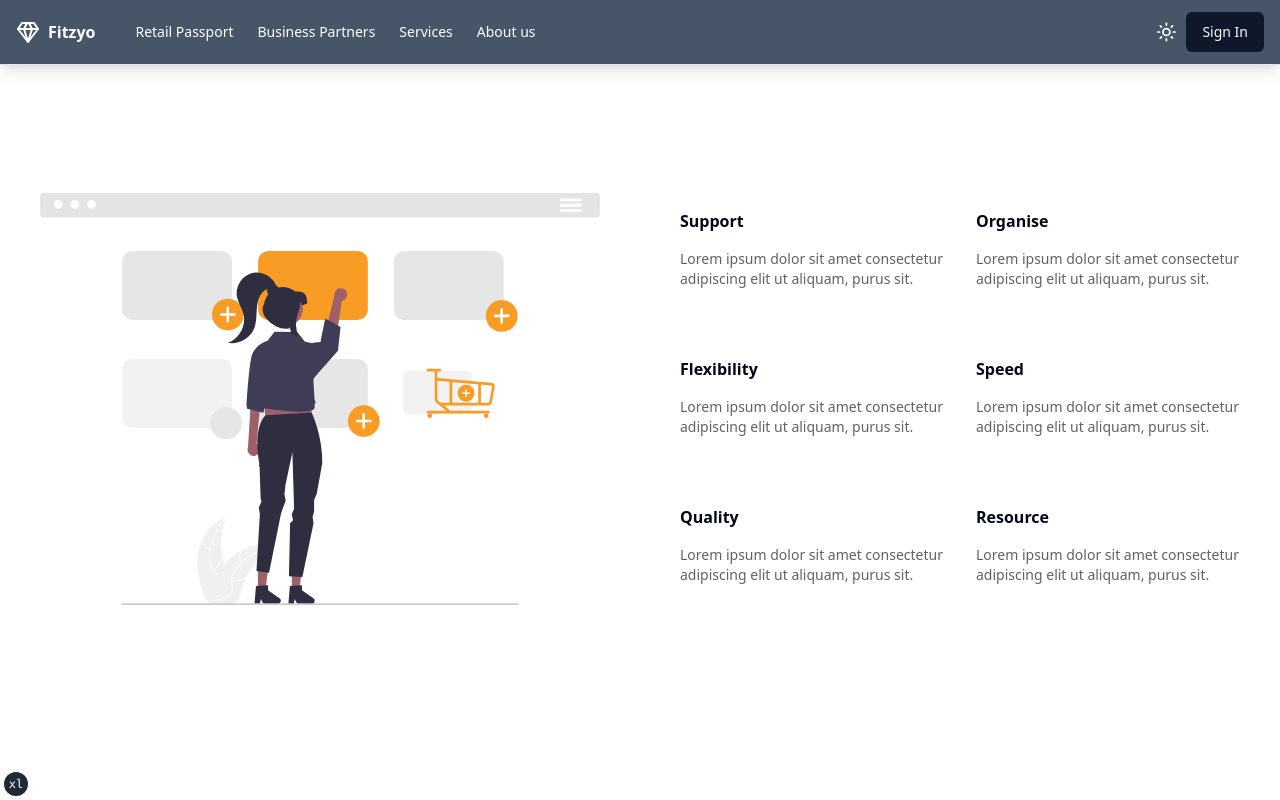
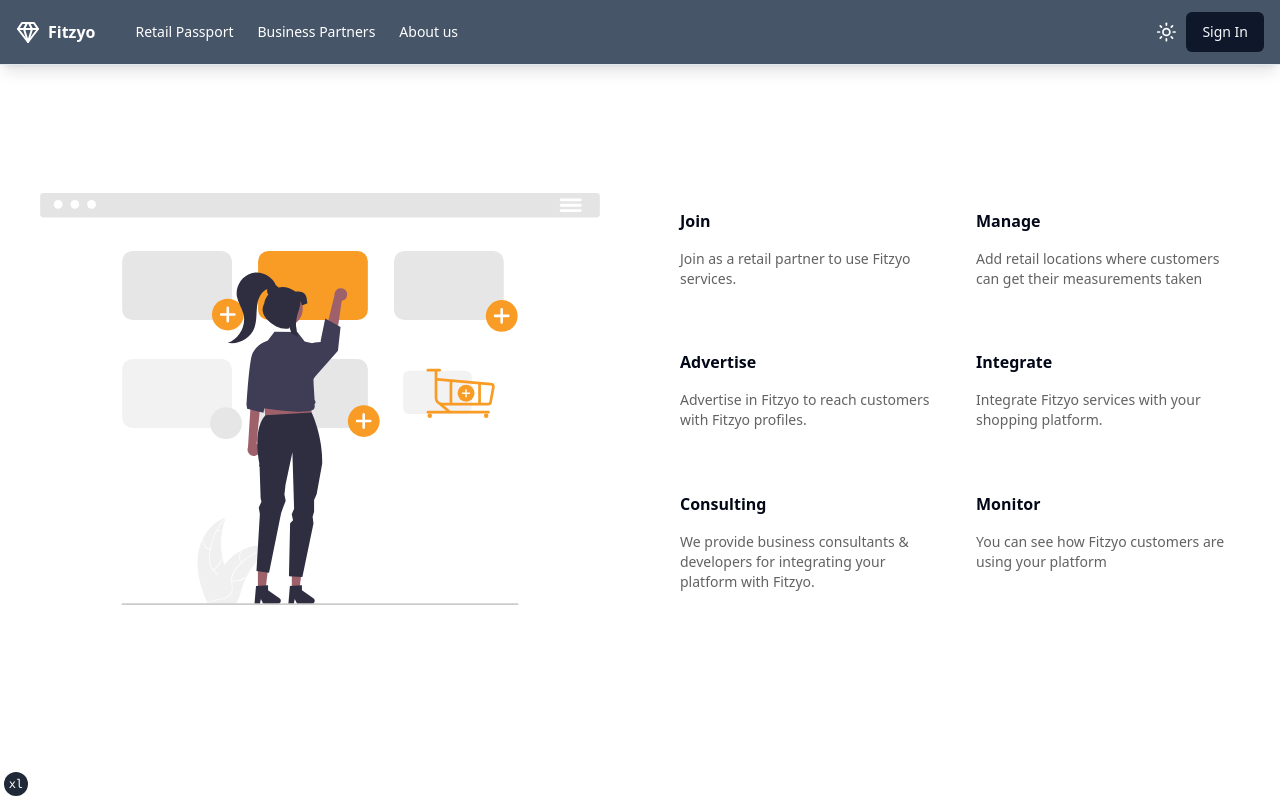
Before and after one commit to sunprema/fitzyo, a Next.js app: page /businessPartners in a window 1280 px wide. Built offline with nearby package versions, Linux system fonts and the light colour scheme; what @supabase/auth-helpers-nextjs would draw is missing.

Commit message:
minor changes

```diff
--- a/package.json
+++ b/package.json
@@ -35,6 +35,7 @@
     "clsx": "^2.0.0",
     "date-fns": "^2.30.0",
     "lucide-react": "^0.263.1",
+    "moment": "^2.29.4",
     "next": "13.4.10",
     "next-themes": "^0.2.1",
     "openai": "^3.3.0",
--- a/src/app/(partners)/businessPartners/page.tsx
+++ b/src/app/(partners)/businessPartners/page.tsx
@@ -5,6 +5,7 @@ const Page = () => {
     return (
     <>
     <section className="block">
+    <h4 className="text-2xl font-bold"></h4>
     <div className="px-10 max-[767px]:px-5">
         <div className="mx-auto w-full max-w-7xl">
             <div className="py-32 max-[991px]:py-24 max-[767px]:py-16">
@@ -17,54 +18,54 @@ const Page = () => {
 
                             <div className="p-4 px-0 pt-0 max-[991px]:px-0 max-[991px]:pt-0 max-[767px]:px-0 max-[767px]:pt-0 max-[479px]:px-0 max-[479px]:pt-0">
                             </div>
-                            <div className="font-semibold">Support</div>
+                            <div className="font-semibold">Join</div>
                             <div className="p-4 px-0 pt-0 max-[991px]:px-0 max-[991px]:pt-0 max-[767px]:px-0 max-[767px]:pt-0 max-[479px]:px-0 max-[479px]:pt-0">
                             </div>
-                            <div className="text-sm text-[#636262] max-[479px]:text-[0.8rem]">Lorem ipsum dolor sit amet consectetur adipiscing elit ut aliquam, purus sit.</div>
+                            <div className="text-sm text-[#636262] max-[479px]:text-[0.8rem]">Join as a retail partner to use Fitzyo services.</div>
                         </div>
                         <div className="flex auto-cols-[1fr] grid-cols-[1fr] grid-rows-[auto_auto_auto] flex-col bg-white p-0 max-[767px]:p-8">
 
                             <div className="p-4 px-0 pt-0 max-[991px]:px-0 max-[991px]:pt-0 max-[767px]:px-0 max-[767px]:pt-0 max-[479px]:px-0 max-[479px]:pt-0">
                             </div>
-                            <div className="font-semibold">Organise</div>
+                            <div className="font-semibold">Manage</div>
                             <div className="p-4 px-0 pt-0 max-[991px]:px-0 max-[991px]:pt-0 max-[767px]:px-0 max-[767px]:pt-0 max-[479px]:px-0 max-[479px]:pt-0">
                             </div>
-                            <div className="text-sm text-[#636262] max-[479px]:text-[0.8rem]">Lorem ipsum dolor sit amet consectetur adipiscing elit ut aliquam, purus sit.</div>
+                            <div className="text-sm text-[#636262] max-[479px]:text-[0.8rem]">Add retail locations where customers can get their measurements taken</div>
                         </div>
                         <div className="flex auto-cols-[1fr] grid-cols-[1fr] grid-rows-[auto_auto_auto] flex-col bg-white p-0 max-[767px]:p-8">
 
                             <div className="p-4 px-0 pt-0 max-[991px]:px-0 max-[991px]:pt-0 max-[767px]:px-0 max-[767px]:pt-0 max-[479px]:px-0 max-[479px]:pt-0">
                             </div>
-                            <div className="font-semibold">Flexibility</div>
+                            <div className="font-semibold">Advertise</div>
                             <div className="p-4 px-0 pt-0 max-[991px]:px-0 max-[991px]:pt-0 max-[767px]:px-0 max-[767px]:pt-0 max-[479px]:px-0 max-[479px]:pt-0">
                             </div>
-                            <div className="text-sm text-[#636262] max-[479px]:text-[0.8rem]">Lorem ipsum dolor sit amet consectetur adipiscing elit ut aliquam, purus sit.</div>
+                            <div className="text-sm text-[#636262] max-[479px]:text-[0.8rem]">Advertise in Fitzyo to reach customers with Fitzyo profiles.</div>
                         </div>
                         <div className="flex auto-cols-[1fr] grid-cols-[1fr] grid-rows-[auto_auto_auto] flex-col bg-white p-0 max-[767px]:p-8">
 
                             <div className="p-4 px-0 pt-0 max-[991px]:px-0 max-[991px]:pt-0 max-[767px]:px-0 max-[767px]:pt-0 max-[479px]:px-0 max-[479px]:pt-0">
                             </div>
-                            <div className="font-semibold">Speed</div>
+                            <div className="font-semibold">Integrate</div>
                             <div className="p-4 px-0 pt-0 max-[991px]:px-0 max-[991px]:pt-0 max-[767px]:px-0 max-[767px]:pt-0 max-[479px]:px-0 max-[479px]:pt-0">
                             </div>
-                            <div className="text-sm text-[#636262] max-[479px]:text-[0.8rem]">Lorem ipsum dolor sit amet consectetur adipiscing elit ut aliquam, purus sit.</div>
+                            <div className="text-sm text-[#636262] max-[479px]:text-[0.8rem]">Integrate Fitzyo services with your shopping platform.</div>
                         </div>
                         <div className="flex auto-cols-[1fr] grid-cols-[1fr] grid-rows-[auto_auto_auto] flex-col bg-white p-0 max-[767px]:p-8">
 
                             <div className="p-4 px-0 pt-0 max-[991px]:px-0 max-[991px]:pt-0 max-[767px]:px-0 max-[767px]:pt-0 max-[479px]:px-0 max-[479px]:pt-0">
                             </div>
-                            <div className="font-semibold">Quality</div>
+                            <div className="font-semibold">Consulting</div>
                             <div className="p-4 px-0 pt-0 max-[991px]:px-0 max-[991px]:pt-0 max-[767px]:px-0 max-[767px]:pt-0 max-[479px]:px-0 max-[479px]:pt-0">
                             </div>
-                            <div className="text-sm text-[#636262] max-[479px]:text-[0.8rem]">Lorem ipsum dolor sit amet consectetur adipiscing elit ut aliquam, purus sit.</div>
+                            <div className="text-sm text-[#636262] max-[479px]:text-[0.8rem]">We provide business consultants & developers for integrating your platform with Fitzyo.</div>
                         </div>
                         <div className="flex auto-cols-[1fr] grid-cols-[1fr] grid-rows-[auto_auto_auto] flex-col bg-white p-0 max-[767px]:p-8">
                             <div className="p-4 px-0 pt-0 max-[991px]:px-0 max-[991px]:pt-0 max-[767px]:px-0 max-[767px]:pt-0 max-[479px]:px-0 max-[479px]:pt-0">
                             </div>
-                            <div className="font-semibold">Resource</div>
+                            <div className="font-semibold">Monitor</div>
                             <div className="p-4 px-0 pt-0 max-[991px]:px-0 max-[991px]:pt-0 max-[767px]:px-0 max-[767px]:pt-0 max-[479px]:px-0 max-[479px]:pt-0">
                             </div>
-                            <div className="text-sm text-[#636262] max-[479px]:text-[0.8rem]">Lorem ipsum dolor sit amet consectetur adipiscing elit ut aliquam, purus sit.</div>
+                            <div className="text-sm text-[#636262] max-[479px]:text-[0.8rem]">You can see how Fitzyo customers are using your platform</div>
                         </div>
                     </div>
                 </div>
--- a/src/app/(retailPassports)/addRetailPassport/[mode]/menRetailPassport.tsx
+++ b/src/app/(retailPassports)/addRetailPassport/[mode]/menRetailPassport.tsx
@@ -28,12 +28,6 @@ import {
   TabsTrigger,
 } from "@/components/ui/tabs"
 import { useRouter } from 'next/navigation';
-
-
-const MenForm = () => {
-    const [saving, setSaving] = useState<boolean>(false);
-    const {toast} = useToast()
-    const router = useRouter()
 
 const MenFormSchema = z.object({
 
@@ -174,9 +168,15 @@ const MenForm = () => {
 
 });
 
+
+const MenForm = ( {defaultValues}:{defaultValues?:z.infer<typeof MenFormSchema>|null} ) => {
+    const [saving, setSaving] = useState<boolean>(false);
+    const {toast} = useToast()
+    const router = useRouter()
+
     const menForm = useForm<z.infer<typeof MenFormSchema>>({
       resolver: zodResolver(MenFormSchema),
-      defaultValues:{
+      defaultValues:defaultValues ?? {
         nick_name: 'John Doe',
         shirt_neck: 15,
         shirt_chest: 40,
@@ -225,9 +225,7 @@ const MenForm = () => {
     return (
       <div className={'flex flex-col items-center'}>
         <section className={'my-8 flex w-full flex-col items-center'}>
-          <h1 className={'text-xl font-semibold leading-tight tracking-tighter md:text-2xl'}>
-            Add new Retail passport for Men.
-          </h1>
+
           <div className="max-w-[800px]">
           <Form {...menForm}>
             <form onSubmit={menForm.handleSubmit(onSubmit)}>
@@ -599,3 +597,4 @@ const MenForm = () => {
 
 
   export default MenForm;
+  export {MenFormSchema}
--- a/src/app/(retailPassports)/addRetailPassport/[mode]/page.tsx
+++ b/src/app/(retailPassports)/addRetailPassport/[mode]/page.tsx
@@ -1,3 +1,4 @@
+import { ReactNode } from 'react';
 import ImportForm from './importRetailPassport';
 import MenForm from './menRetailPassport';
 
@@ -6,19 +7,33 @@ const WomenForm = () => {
 };
 
 const Page = ({ params }: { params: { mode: string } }) => {
+  let form:ReactNode = null
   switch (params.mode) {
     case 'men':
-      return <MenForm />
+      form = <MenForm />
+      break
+    case 'women':
+      form =  <WomenForm />;
+      break
+    case 'import':
+      form = <ImportForm />;
+      break
+    default:
+      form = <h1> Mode {params.mode} not valid</h1>;
+  }
+  return (
+    <div>
+      <section className={'my-8 flex w-full flex-col items-center'}>
+          <h1 className={'text-xl font-semibold leading-tight tracking-tighter md:text-2xl'}>
+            Add new Retail passport for Men.
+          </h1>
+          {form}
+      </section>
 
-    case 'women':
-      return <WomenForm />;
+    </div>
 
-    case 'import':
-      return <ImportForm />;
+  )
 
-    default:
-      return <h1> Mode {params.mode} not valid</h1>;
-  }
 };
 
 export default Page;
--- /dev/null
+++ b/src/app/(retailPassports)/showRetailPassport/[retailPassportId]/loading.tsx
@@ -0,0 +1,4 @@
+
+export default function LoadingSkeleton(){
+    return <h4 className="font-mono text-2xl">Loading...</h4>
+}
--- a/src/app/(retailPassports)/useRetailPassport/[retailPassportId]/page.tsx
+++ /dev/null
@@ -1,44 +0,0 @@
-import { createServerComponentClient } from '@supabase/auth-helpers-nextjs';
-import { cookies } from 'next/headers'
-import { Database } from '@/types/supabase'
-
-const Page = async ({params}:{ 'params':{'retailPassportId':string}}) => {
-    const {retailPassportId}= params
-    const supabase = createServerComponentClient<Database>({
-        cookies,
-    })
-    const {
-        data: { session },
-      } = await supabase.auth.getSession();
-
-    if (!session){
-        return null;
-    }
-    try{
-        const {data,error} = await supabase.rpc("mens_tops_brands_size",
-        {'retail_passport_id_input' : 18})
-
-
-        if (error) console.error(error)
-        else console.log(data)
-
-        return(
-            <div className={'container mx-auto'} >
-                <h1> Retail Passport {retailPassportId} </h1>
-                <pre>
-                    {JSON.stringify(data,null, 2)}
-                </pre>
-            </div>
-        )
-
-    }catch(error){
-        console.log(error)
-        return null ;
-    }
-
-
-
-}
-
-export default Page ;
-export const dynamic = 'force-dynamic';
--- a/src/config/site.ts
+++ b/src/config/site.ts
@@ -15,10 +15,6 @@ export const siteConfig = {
     },
 
     {
-      title: "Services",
-      href: "/services",
-    },
-    {
       title: "About us",
       href: "/aboutUs",
     },
```
Also changed, not shown: src/app/(retailPassports)/showRetailPassport/[retailPassportId]/page.tsx (added, +74 -0 lines), src/app/(retailPassports)/showRetailPassports/page.tsx (+5 -2 lines), src/components/retailPassport.tsx (+16 -6 lines), src/app/(retailPassports)/showRetailPassport/[retailPassportId]/layout.tsx (renamed from src/app/(retailPassports)/useRetailPassport/[retailPassportId]/layout.tsx), 1 other file (tests, documents, lock files or other folders). Lines whose indentation alone changed are shown as unchanged.
